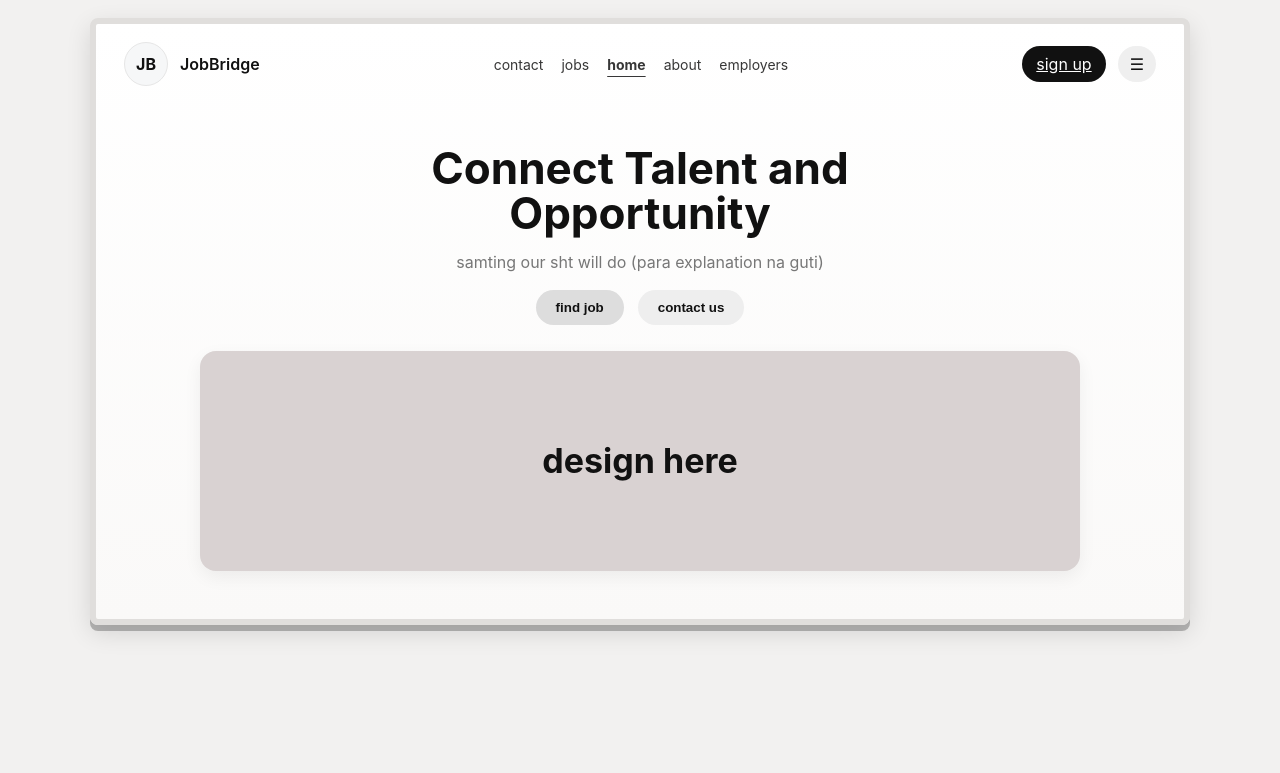
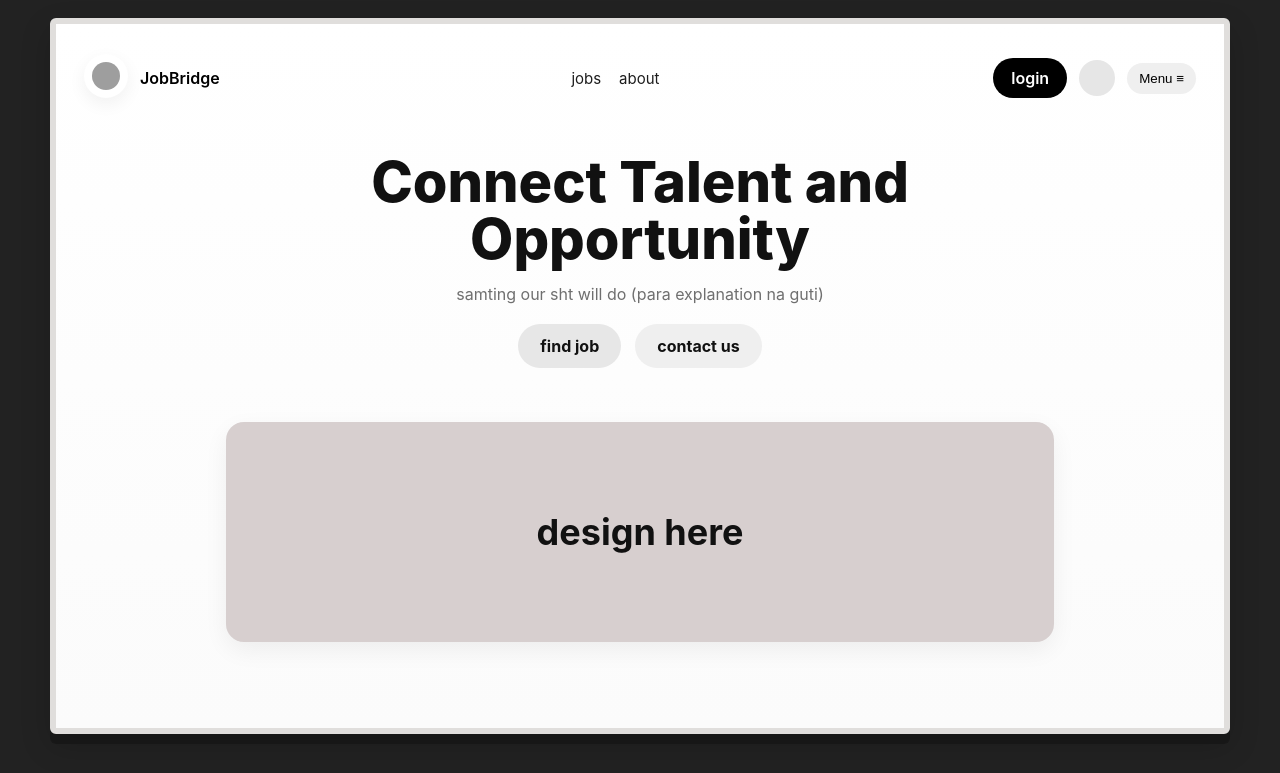
Before and after one commit to archie012526/ads_django, a Django app: page / in a window 1280 px wide. Shown: the top 773 px of the page. Run offline with Django 5.2, Linux system fonts and the light colour scheme; grey boxes are pictures that could not be loaded.

Commit message:
Update homepage design and authentication

```diff
--- a/Documents/ads_proj/home/static/home/css/homepage.css
+++ b/Documents/ads_proj/home/static/home/css/homepage.css
@@ -1,81 +1,106 @@
 :root{
-  --bg:#f2f1f0;
+  --bg:#f3f3f3;
   --frame:#e0dedc;
-  --card:#fff;
-  --muted:#777;
+  --card:#ffffff;
+  --muted:#6f6f6f;
   --accent:#111;
-  --btn:#e6e6e6;
 }
 *{box-sizing:border-box}
-body{ margin:0; font-family: Inter, "Segoe UI", Roboto, Arial, sans-serif; background:var(--bg); color:var(--accent) }
+body{ margin:0; font-family:Inter, "Segoe UI", Roboto, Arial, sans-serif; background:#222; padding:18px }
 
-.page-frame{
-  max-width:1100px;
-  margin:18px auto;
-  border-radius:8px;
-  background:linear-gradient(180deg,#fff,#faf9f8);
-  box-shadow: 0 6px 0 rgba(0,0,0,0.25), 0 8px 24px rgba(0,0,0,0.12);
+.frame{
+  max-width:1180px;
+  margin:0 auto;
+  background:linear-gradient(180deg,#fff,#fbfbfb);
+  border-radius:6px;
+  padding:20px;
+  box-shadow: 0 10px 0 rgba(0,0,0,0.25), 0 12px 30px rgba(0,0,0,0.18);
   border:6px solid var(--frame);
-  overflow:hidden;
 }
 
 /* header */
-.topbar{
+.site-header{
   display:flex;
   align-items:center;
   justify-content:space-between;
-  padding:18px 28px;
-  background:transparent;
+  padding:10px 8px;
+  gap:12px;
 }
-.brand{ display:flex; align-items:center; gap:12px; }
-.logo-circle{
-  width:44px; height:44px; border-radius:50%;
-  background:#f6f7f8; border:1px solid #e6e6e6;
-  display:flex; align-items:center; justify-content:center; font-weight:700;
+.site-header .left{ display:flex; align-items:center; gap:12px }
+.logo img{ width:44px; height:44px; border-radius:50%; background:#fff; padding:8px; box-shadow:0 6px 18px rgba(0,0,0,0.06) }
+.brand{ font-weight:600; font-size:16px }
+
+.nav{ display:flex; gap:18px; align-items:center; margin-left:18px }
+.nav-item{ color:#111; text-decoration:none; font-size:15px; opacity:0.95 }
+
+.right{ display:flex; align-items:center; gap:12px }
+.btn-login{
+  display:inline-block;
+  background:#000;
+  color:#fff;
+  padding:10px 18px;
+  border-radius:26px;
+  text-decoration:none;
+  font-weight:600;
 }
-.brand-text{ font-weight:600; font-size:16px }
-
-.nav-links{ display:flex; gap:18px; align-items:center; color:#222; font-size:14px }
-.nav-links a{ opacity:0.9; cursor:default }
-.nav-links a.active{ font-weight:700; text-decoration:underline; text-underline-offset:6px; }
-
-/* actions */
-.actions{ display:flex; gap:12px; align-items:center }
-.btn-outline{
-  background:#111; color:#fff; border-radius:18px; padding:8px 14px; border:none; cursor:pointer;
+.circle-placeholder{
+  width:36px; height:36px; border-radius:50%; background:#e6e6e6;
 }
-.menu{ background:#efefef; padding:8px 12px; border-radius:18px; cursor:default }
+.menu{
+  background:#efefef;
+  border:none;
+  padding:8px 12px;
+  border-radius:18px;
+  cursor:pointer;
+}
 
 /* hero */
-.hero-wrap{ padding:36px 32px 48px; display:flex; justify-content:center }
+.hero-area{ padding:36px 18px 40px; display:flex; justify-content:center }
 .hero-inner{ width:100%; max-width:880px; text-align:center }
 
 .hero-title{
-  font-size:44px; line-height:1.02; margin:6px 0 10px; font-weight:700;
+  font-size:56px;
+  line-height:1.02;
+  margin:6px 0 12px;
+  font-weight:800;
+  color:var(--accent);
 }
-.hero-sub{ color:var(--muted); margin-bottom:18px }
+.hero-sub{ color:var(--muted); margin-bottom:20px }
 
-.cta-row{ display:flex; gap:14px; justify-content:center; margin-bottom:26px }
-.btn-primary, .btn-secondary{
-  padding:10px 20px; border-radius:20px; border:none; cursor:pointer; font-weight:600;
+.hero-ctas{ display:flex; gap:14px; justify-content:center; margin-bottom:28px }
+.btn{
+  padding:12px 22px;
+  border-radius:26px;
+  text-decoration:none;
+  font-weight:700;
+  color:#111;
 }
-.btn-primary{ background:#ddd; color:#111 }
-.btn-secondary{ background:#eee; color:#111 }
+.btn-primary{ background:#e7e7e7 }
+.btn-secondary{ background:#efefef }
 
-/* big design panel */
-.hero-design{
-  margin-top:8px;
+/* design panel */
+.hero-panel{
+  margin-top:6px;
+  border-radius:18px;
+  padding:26px;
+  background:transparent;
+}
+.hero-placeholder{
   height:220px;
-  border-radius:16px;
-  background:#d9d2d2;
-  display:flex; align-items:center; justify-content:center;
-  font-size:34px; font-weight:700; color:#111;
-  box-shadow: 0 6px 18px rgba(0,0,0,0.06);
+  border-radius:18px;
+  background:#d7cfcf;
+  display:flex;
+  align-items:center;
+  justify-content:center;
+  font-size:36px;
+  font-weight:700;
+  color:#111;
+  box-shadow:0 8px 24px rgba(0,0,0,0.06);
 }
 
 /* responsive */
-@media (max-width:760px){
+@media (max-width:840px){
   .hero-title{ font-size:32px }
-  .hero-design{ height:160px; font-size:26px }
-  .nav-links{ display:none }
+  .hero-placeholder{ height:160px; font-size:26px }
+  .nav{ display:none }
 }
--- a/Documents/ads_proj/home/templates/home/homepage.html
+++ b/Documents/ads_proj/home/templates/home/homepage.html
@@ -8,38 +8,38 @@
   <link rel="stylesheet" href="{% static 'home/css/homepage.css' %}">
 </head>
 <body>
-  <div class="page-frame">
-    <header class="topbar">
-      <div class="brand">
-        <div class="logo-circle">JB</div>
-        <div class="brand-text">JobBridge</div>
+  <div class="frame">
+    <header class="site-header">
+      <div class="left">
+        <a class="logo" href="/"><img src="{% static 'home/img/logo-placeholder.png' %}" alt="JobBridge"></a>
+        <span class="brand">JobBridge</span>
       </div>
 
-      <nav class="nav-links">
-        <a>contact</a>
-        <a>jobs</a>
-        <a class="active">home</a>
-        <a>about</a>
-        <a>employers</a>
+      <nav class="nav">
+        <a class="nav-item" href="/jobs/">jobs</a>
+        <a class="nav-item" href="/about/">about</a>
       </nav>
 
-      <div class="actions">
-        <a href="{% url 'signup' %}" class="btn-outline">sign up</a>
-        <div class="menu">☰</div>
+      <div class="right">
+        <a class="btn-login" href="{% url 'login' %}">login</a>
+        <div class="circle-placeholder"></div>
+        <button class="menu">Menu <span class="bars">≡</span></button>
       </div>
     </header>
 
-    <main class="hero-wrap">
+    <main class="hero-area">
       <div class="hero-inner">
         <h1 class="hero-title">Connect Talent and<br/>Opportunity</h1>
         <p class="hero-sub">samting our sht will do (para explanation na guti)</p>
 
-        <div class="cta-row">
-          <button class="btn-primary">find job</button>
-          <button class="btn-secondary">contact us</button>
+        <div class="hero-ctas">
+          <a class="btn btn-primary" href="/jobs/">find job</a>
+          <a class="btn btn-secondary" href="/contact/">contact us</a>
         </div>
 
-        <div class="hero-design">design here</div>
+        <div class="hero-panel">
+          <div class="hero-placeholder">design here</div>
+        </div>
       </div>
     </main>
   </div>
--- a/Documents/ads_proj/home/views.py
+++ b/Documents/ads_proj/home/views.py
@@ -1,5 +1,6 @@
 from django.shortcuts import render, redirect
 from django.contrib.auth.models import User
+from django.contrib.auth import authenticate, login as auth_login
 
 def homepage(request):
     return render(request, 'home/homepage.html')
@@ -31,5 +32,17 @@ def signup(request):
     return render(request, 'home/signup.html')
 
 def login_view(request):
-    # render-only login page; add auth handling later as needed
+    if request.method == 'POST':
+        email = request.POST.get('email', '').strip()
+        password = request.POST.get('password', '')
+        user = authenticate(request, username=email, password=password)
+        if user is not None:
+            auth_login(request, user)
+            # prefer POST next, then GET next, then homepage
+            next_url = request.POST.get('next') or request.GET.get('next') or 'homepage'
+            return redirect(next_url)
+        else:
+            error = 'Invalid email or password.'
+            return render(request, 'home/login.html', {'error': error, 'email': email})
+    # GET
     return render(request, 'home/login.html')
```
Also changed, not shown: Documents/ads_proj/home/templates/home/login.html (+8 -1 lines), Documents/ads_proj/db.sqlite3.
